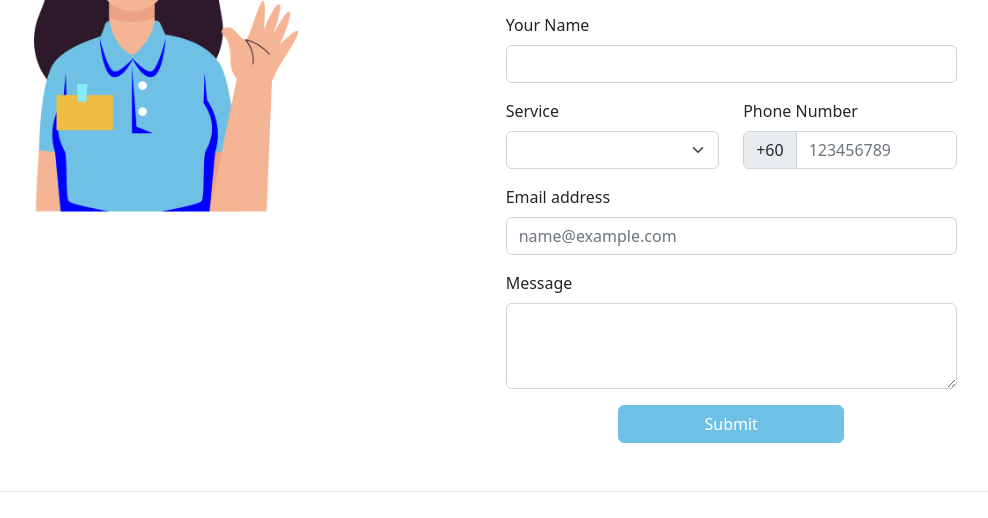
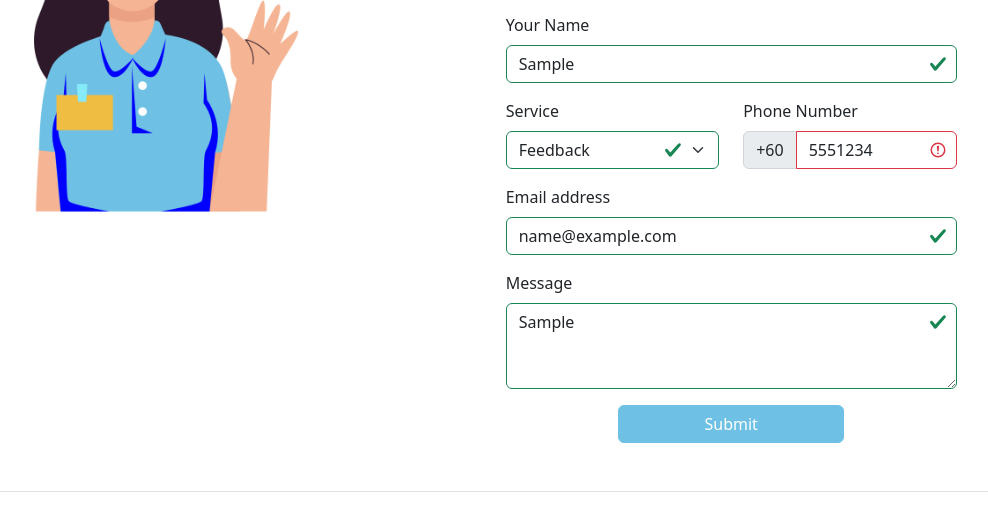
Before and after one commit to junsheng526/SeamAssignment, a website: page html/contactUs.html in a window 1280 px wide. Both pictures are taken after typing "Sample", "5551234", "name@example.com", "Sample" into the empty fields and a click on the button "Submit". Shown: the part 377-895 px from the top of the page, without its empty margins (178-1166 px from the left). Drawn offline with nearby package versions, Linux system fonts and the light colour scheme; files that its build step writes are made by us from their sources; no server answers.

Commit message:
update validation

```diff
--- a/html/contactUs.html
+++ b/html/contactUs.html
@@ -136,7 +136,7 @@
             energy goals. We help every client find the best approach to save
             money and the planet.
           </p>
-          <form>
+          <form class="needs-validation" novalidate>
             <!-- your name  -->
             <div class="row">
               <div class="col">
@@ -145,10 +145,6 @@
                   <input type="text" class="form-control" id="name" required />
                 </div>
               </div>
-            </div>
-
-            <div class="row">
-
             </div>
 
             <!-- PhoneNumber -->
@@ -197,6 +193,7 @@
                     class="form-control"
                     id="email"
                     placeholder="name@example.com"
+                    required
                   />
                 </div>
               </div>
@@ -209,6 +206,7 @@
                     class="form-control"
                     id="message"
                     rows="3"
+                    required
                   ></textarea>
                 </div>
               </div>
--- a/js/contactUs.js
+++ b/js/contactUs.js
@@ -14,62 +14,105 @@
 // Get a reference to the database service
 var database = firebase.database();
 
-// Get references to the form elements
-var nameInput = document.getElementById("name");
-var serviceInput = document.getElementById("service");
-var phoneInput = document.getElementById("phone");
-var emailInput = document.getElementById("email");
-var messageInput = document.getElementById("message");
-var submitButton = document.querySelector("button[type='submit']");
+// // Get references to the form elements
+// var nameInput = document.getElementById("name");
+// var serviceInput = document.getElementById("service");
+// var phoneInput = document.getElementById("phone");
+// var emailInput = document.getElementById("email");
+// var messageInput = document.getElementById("message");
+// var submitButton = document.querySelector("button[type='submit']");
 
-// Add an event listener to the submit button
-submitButton.addEventListener("click", function(event) {
-  // Prevent the form from submitting
+// // Add an event listener to the submit button
+// submitButton.addEventListener("click", function (event) {
+//   // Prevent the form from submitting
+//   event.preventDefault();
+
+//   // Get the values from the form elements
+//   var name = nameInput.value;
+//   var service = serviceInput.value;
+//   var phone = phoneInput.value;
+//   var email = emailInput.value;
+//   var message = messageInput.value;
+
+//   /*|| validate_field(favourite_song) == false || validate_field(milk_before_cereal) == false */
+//   if (validate_field(name) == false || validate_field(phone) == false || validate_field(service) == false || validate_field(email) == false || validate_field(message) == false) {
+//     alert('One or More Extra Fields is Outta Line!!');
+//     return;
+//   }
+
+//   // Create a new object with the values
+//   var newContact = {
+//     name: name,
+//     service: service,
+//     phone: phone,
+//     email: email,
+//     message: message
+//   };
+
+//   // Add the new object to the database
+//   database.ref("ContactMessage").push(newContact);
+
+//   // Clear the form inputs
+//   nameInput.value = "";
+//   serviceInput.value = "";
+//   phoneInput.value = "";
+//   emailInput.value = "";
+//   messageInput.value = "";
+
+//   alert('Message Sent!');
+// });
+
+// function validate_field(field) {
+//   if (field == null) {
+//     return false
+//   }
+
+//   if (field.length <= 0) {
+//     return false
+//   } else {
+//     return true
+//   }
+// }
+
+const form = document.querySelector('form');
+
+form.addEventListener('submit', (event) => {
+  // prevent the default form submission behavior
   event.preventDefault();
 
-  // Get the values from the form elements
-  var name = nameInput.value;
-  var service = serviceInput.value;
-  var phone = phoneInput.value;
-  var email = emailInput.value;
-  var message = messageInput.value;
+  // get form input values
+  const nameInput = document.getElementById("name").value;
+  const serviceInput = document.getElementById("service").value;
+  const phoneInput = document.getElementById("phone").value;
+  const emailInput = document.getElementById("email").value;
+  const messageInput = document.getElementById("message").value;
 
-  /*|| validate_field(favourite_song) == false || validate_field(milk_before_cereal) == false */
-  if (validate_field(name) == false || validate_field(phone) == false || validate_field(service) == false || validate_field(email) == false || validate_field(message) == false ) {
-    alert('One or More Extra Fields is Outta Line!!');
-    return;
+  if (nameInput == "" || serviceInput == "" || phoneInput == "" || emailInput == "" || messageInput == "") {
+    alert('Please fill in all the details!');
+    return
   }
 
-  // Create a new object with the values
+
+  // create a new "Reservation" object with the input values
   var newContact = {
-    name: name,
-    service: service,
-    phone: phone,
-    email: email,
-    message: message
+    name: nameInput,
+    service: serviceInput,
+    phone: phoneInput,
+    email: emailInput,
+    message: messageInput
   };
 
-  // Add the new object to the database
-  database.ref("ContactMessage").push(newContact);
-
-  // Clear the form inputs
-  nameInput.value = "";
-  serviceInput.value = "";
-  phoneInput.value = "";
-  emailInput.value = "";
-  messageInput.value = "";
-
+  // add the reservation data to the "Reservation" collection in the database
+  database.ref('ContactMessage').push(newContact)
+    .then(() => {
+      // reset the form
+      form.reset();
+      console.log('Message send successfully!');
       alert('Message Sent!');
+      location.reload();
+    })
+    .catch((error) => {
+      console.error('Error adding message: ', error);
     });
 
-function validate_field(field) {
-    if (field == null) {
-      return false
-    }
-
-    if (field.length <= 0) {
-      return false
-    } else {
-      return true
-    }
-  }
+});
```
Lines whose indentation alone changed are shown as unchanged.
